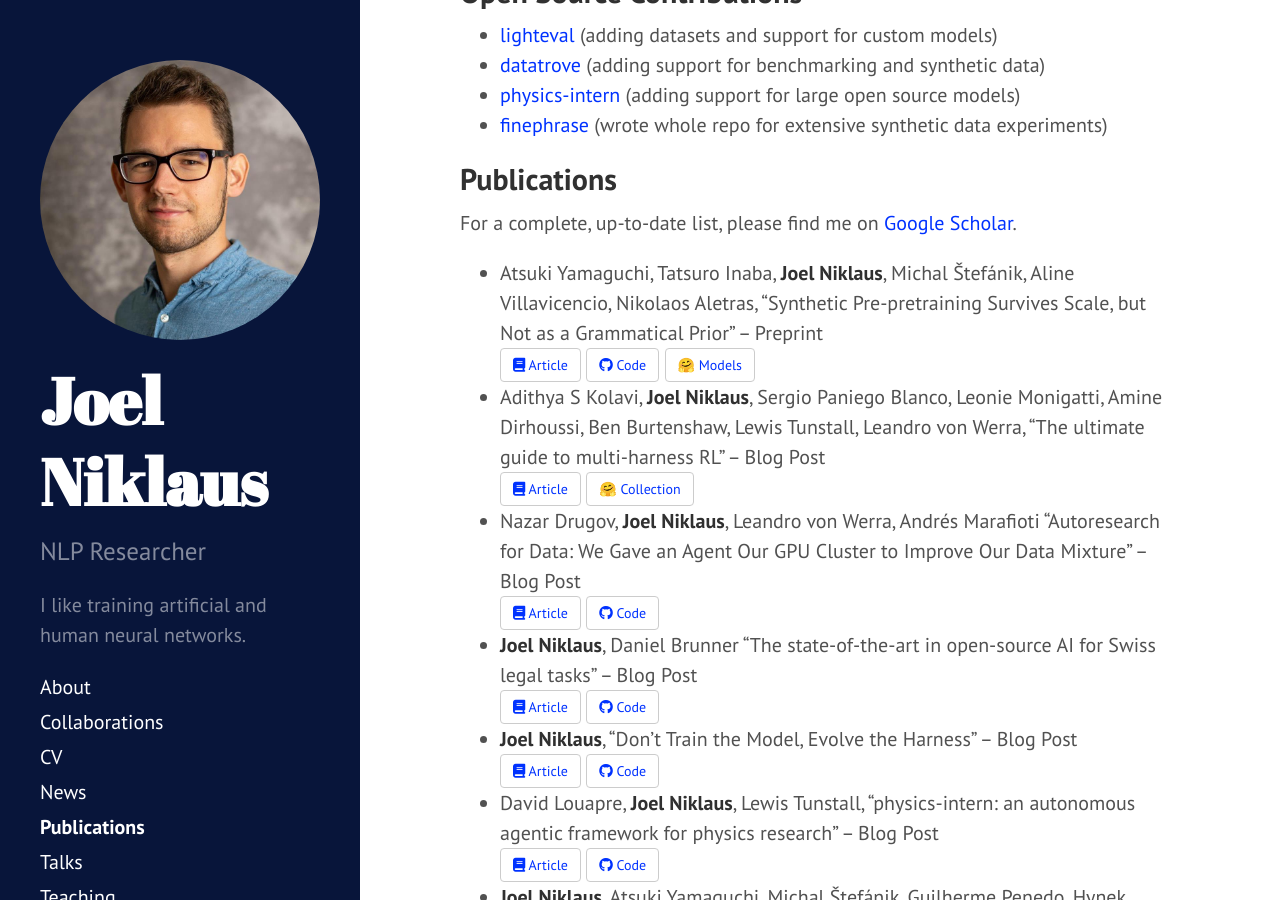
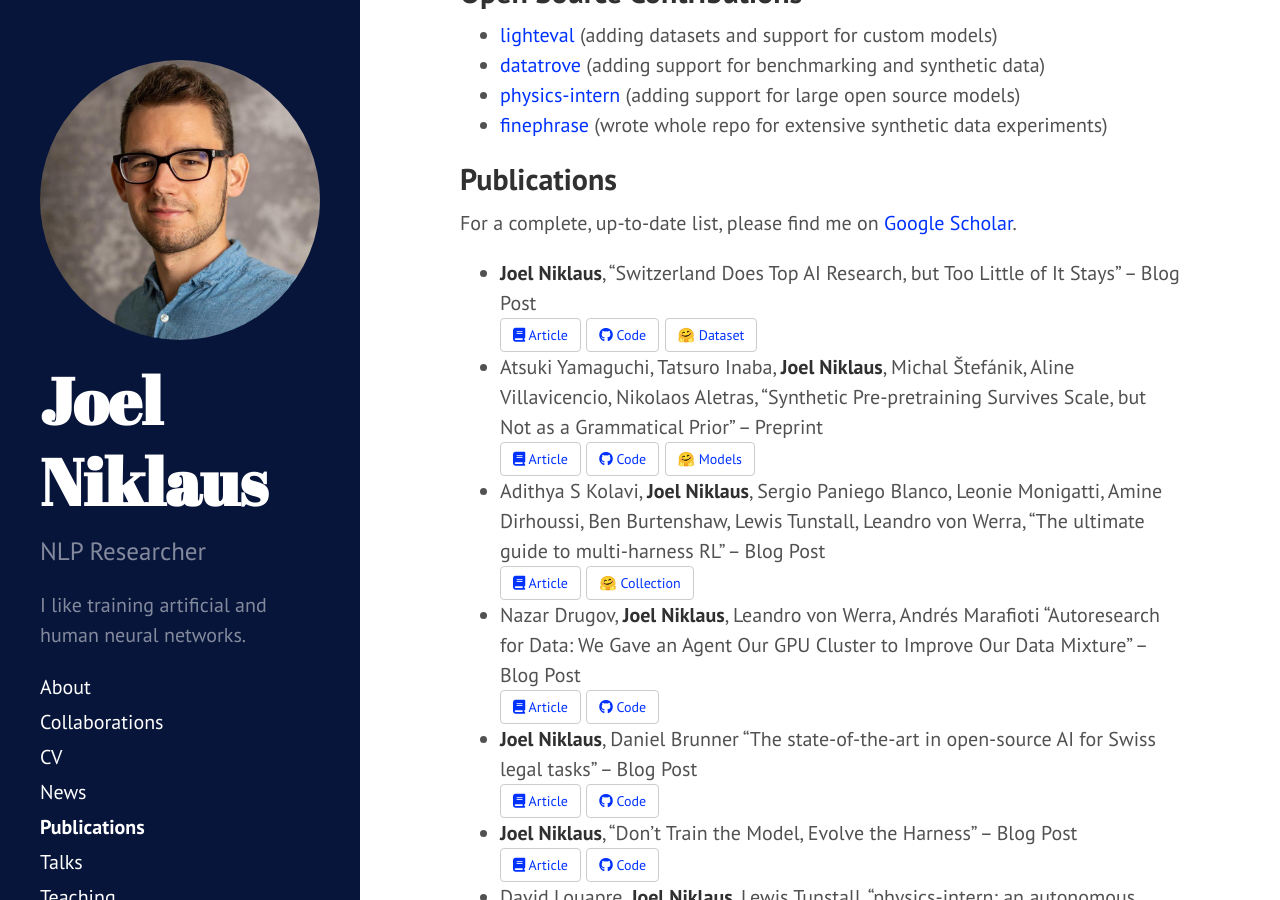
Before and after one commit to JoelNiklaus/joelniklaus.github.io, a Jekyll site: the page built from _pages/publications.md, in a window 1280 px wide and 900 px high, scrolled down 795 px. Built offline with Jekyll 4.4.1, drawn with Linux system fonts in a browser that asks for light colours; a style sheet for code colours, icons or effects is not loaded.

Commit message:
Add conference orals to talks and Swiss AI research blog post

```diff
--- a/_pages/publications.md
+++ b/_pages/publications.md
@@ -24,6 +24,13 @@
 For a complete, up-to-date list, please find me
 on [Google Scholar](https://scholar.google.com/citations?user=qJ8iricAAAAJ).
 
+- **Joel Niklaus**,
+  "Switzerland Does Top AI Research, but Too Little of It Stays" –
+  Blog Post
+  <br>
+  <a href="https://huggingface.co/blog/joelniklaus/swiss-ai-research" target="_blank" type="button" class="btn"><i class="fa-solid fa-book"></i> Article</a>
+  <a href="https://github.com/JoelNiklaus/swiss-ai-research" target="_blank" type="button" class="btn"><i class="fa-brands fa-github"></i> Code</a>
+  <a href="https://huggingface.co/datasets/joelniklaus/swiss-ai-research" target="_blank" type="button" class="btn">🤗 Dataset</a>
 - Atsuki Yamaguchi, Tatsuro Inaba, **Joel Niklaus**, Michal Štefánik, Aline Villavicencio, Nikolaos Aletras,
   "Synthetic Pre-pretraining Survives Scale, but Not as a Grammatical Prior" –
   Preprint
```
Also changed, not shown: _pages/talks.md (+8 -0 lines).
